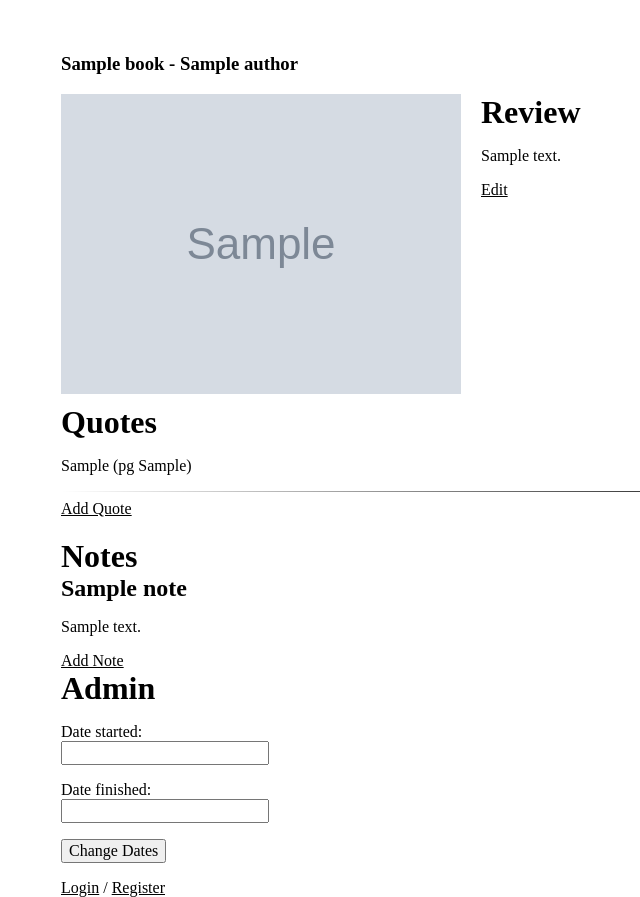
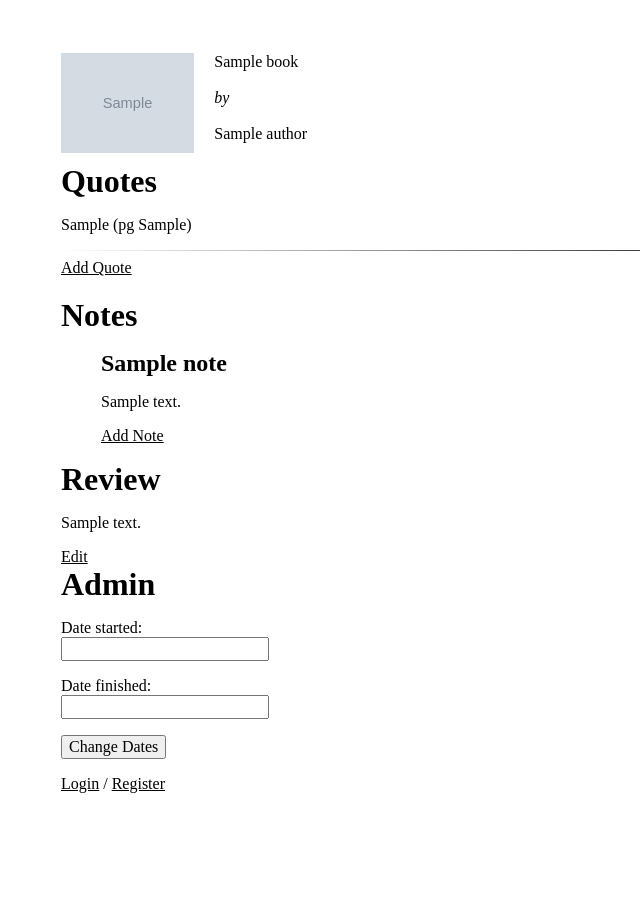
Before and after one commit to onthestairs/booklog, a Django app: template booklog/templates/brook.html in a window 1280 px wide. Shown: the part 85-982 px from the top of the page, without its empty margins (3-643 px from the left). After the commit the page ends 878 px from the top, so only its background shows below. Run offline with Django 3.2, Linux system fonts and the light colour scheme; the template is opened without the code that fills it: values that come from a table or form of the project are taken from there, others are empty; tables that the repository leaves empty hold one stand-in row (values such as "Sample post"); grey boxes marked "Sample" are stand-in pictures; some libraries are stand-ins or nearby versions; some web fonts are replaced.

Commit message:
few design changes

```diff
--- a/booklog/templates/brook.html
+++ b/booklog/templates/brook.html
@@ -5,52 +5,14 @@
 
 {% block content %}
 
-<h3>{{brook.book.title}} - {{brook.book.authors_string}}</h3>
-
-<div class="top_container">
+<div id="book_info">
 	{% if brook.book.image %}
 	<div class="cover">
 		<img src="{{ brook.book.image }}" />
 	</div>
 	{% endif %}
-
-	<div class="review">
-		<h4>Review</h4>
-		{% if review %}
-			<div id="review">{{review.review|linebreaks}}<a href="#edit_review_form" id="edit_review_form_toggle">Edit</a></div>
-			<div id="edit_review_form" style="display: none;">
-				<form method="post" action="{% url 'books.views.edit_review' brook.id %}">
-				{% csrf_token %}
-				{{ ReviewForm.as_p }}
-				<input type="submit" value="Edit" />
-				<input type="hidden" name="next" value="{{ next }}" />
-				<input type="hidden" name="next" value="{{ next }}" />
-				</form>
-			</div>
-
-
-			<script>
-				$("#edit_review_form_toggle").click(function() {
-					$("#edit_review_form").toggle();
-					$("#review").toggle();
-					$("#edit_review_form_toggle").toggle();
-					return false;
-				});
-			</script>
-
-
-
-			{% else %}
-
-			<div id="add_review_form">
-				<form method="post" action="{% url 'books.views.add_review' brook.id %}">
-				{% csrf_token %}
-				{{ ReviewForm.as_p }}
-				<input type="submit" value="Add" />
-				<input type="hidden" name="next" value="{{ next }}" />
-				</form>
-			</div>
-		{% endif %}
+	<div id="title">
+		<p>{{brook.book.title}} <br/><br/> <em>by</em> <br/><br/> {{brook.book.authors_string}}</p>
 	</div>
 </div>
 
@@ -116,6 +78,46 @@
 
 </div>
 
+<div class="review">
+	<h4>Review</h4>
+	{% if review %}
+		<div id="review">{{review.review|linebreaks}}<a href="#edit_review_form" id="edit_review_form_toggle">Edit</a></div>
+		<div id="edit_review_form" style="display: none;">
+			<form method="post" action="{% url 'books.views.edit_review' brook.id %}">
+			{% csrf_token %}
+			{{ ReviewForm.as_p }}
+			<input type="submit" value="Edit" />
+			<input type="hidden" name="next" value="{{ next }}" />
+			<input type="hidden" name="next" value="{{ next }}" />
+			</form>
+		</div>
+
+
+		<script>
+			$("#edit_review_form_toggle").click(function() {
+				$("#edit_review_form").toggle();
+				$("#review").toggle();
+				$("#edit_review_form_toggle").toggle();
+				return false;
+			});
+		</script>
+
+
+
+		{% else %}
+
+		<div id="add_review_form">
+			<form method="post" action="{% url 'books.views.add_review' brook.id %}">
+			{% csrf_token %}
+			{{ ReviewForm.as_p }}
+			<input type="submit" value="Add" />
+			<input type="hidden" name="next" value="{{ next }}" />
+			</form>
+		</div>
+	{% endif %}
+</div>
+
+
 <h4>Admin</h4>
 
 <form method="post" action="{% url 'books.views.change_brook_dates' brook.id %}">
--- a/books/forms.py
+++ b/books/forms.py
@@ -36,7 +36,7 @@ class QuoteForm(ModelForm):
         }
 
 class ReviewForm(ModelForm):
-	review = forms.CharField(widget=Textarea(attrs={'cols': 100, 'rows': 8, 'classs': "review_box"}), label='')
+	review = forms.CharField(widget=Textarea(attrs={'cols': 100, 'rows': 8, 'class': "review_box"}), label='')
 
 	class Meta:
 		model = Review
--- a/books/static/style.css
+++ b/books/static/style.css
@@ -40,9 +40,13 @@ h4 {
 	margin: 0px;
 }
 
-.quotes {
+.quotes, .review {
 	margin-top: 10px;
 	clear: left;
+}
+
+.cover img {
+	height: 100px;
 }
 
 .notes > ul {
@@ -135,7 +139,7 @@ a {
 	color: inherit;
 }
 
-ul, ol {
+ul, {
 	list-style-type: none;
 	margin: 0;
 	padding: 0;
@@ -153,3 +157,7 @@ hr {
 .quotes {
 	margin-bottom: 20px;
 }
+
+.review_box {
+	width: 100%;
+}
```
